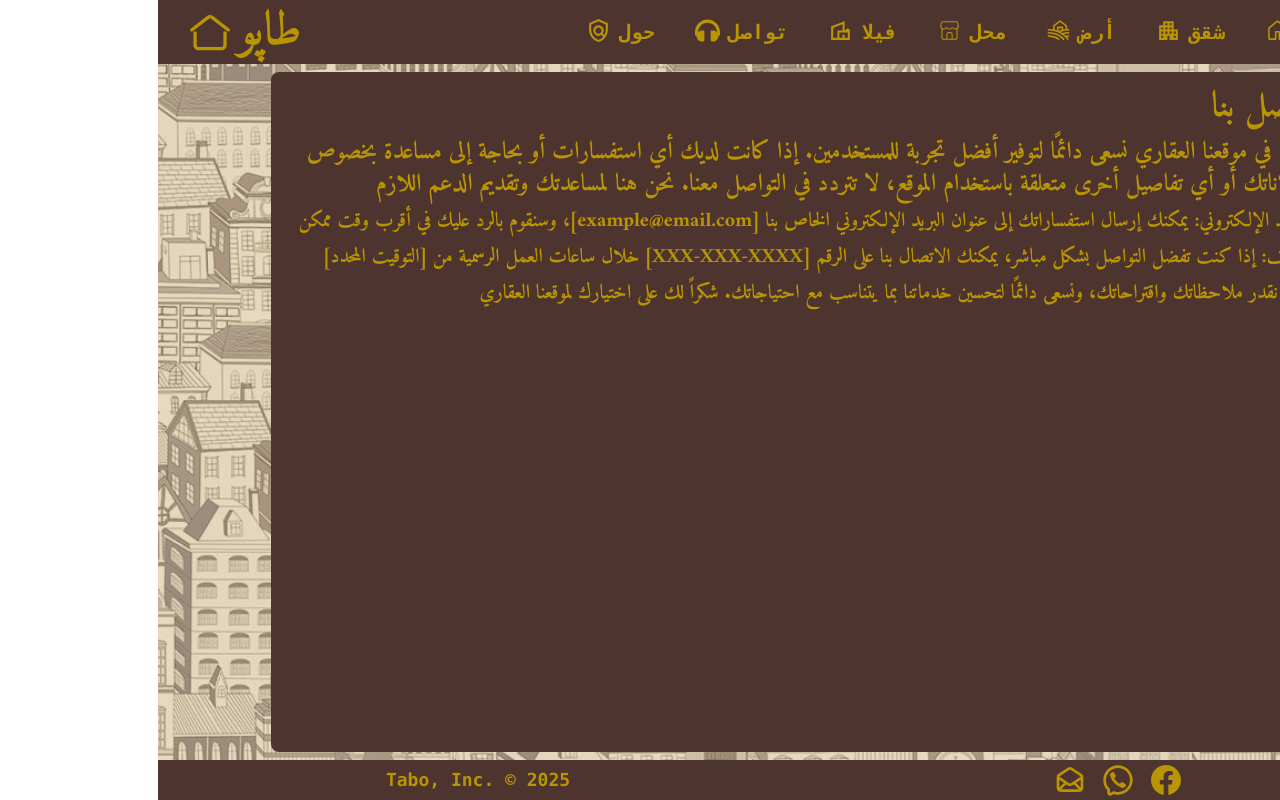
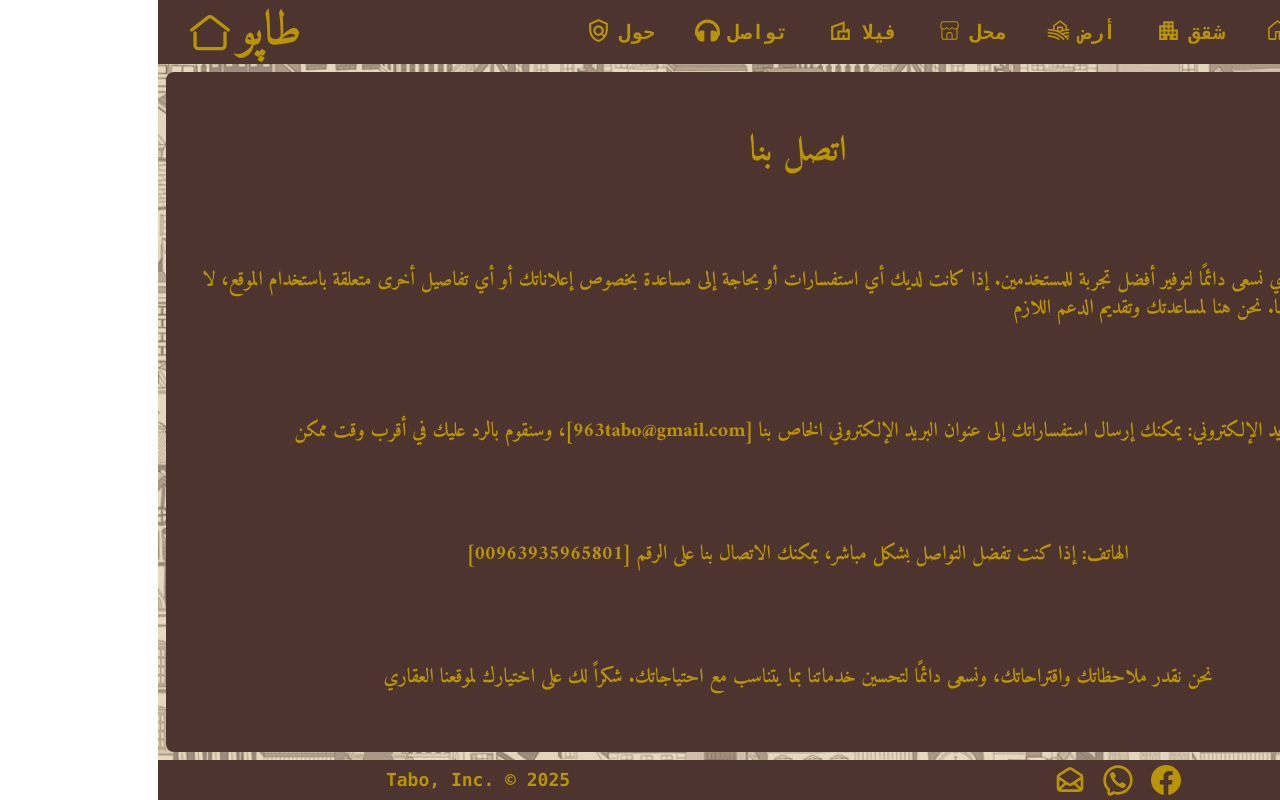
Before and after one commit to Ghayth-Sabeaallil/tabo, a React (Vite) app: page /#/contact in a window 1280 px wide. Built offline with nearby package versions, Linux system fonts and the light colour scheme; a web font is replaced by a local one.

Commit message:
add more info

```diff
--- a/src/App.tsx
+++ b/src/App.tsx
@@ -1,7 +1,7 @@
 import { HashRouter as Router, Route, Routes } from 'react-router-dom';
 import Home from './Pages/Home';
 import ContactUs from './Pages/ContactUs';
-import PrivacyPolicy from './Pages/PrivacyPolicy';
+import AboutPage from './Pages/About';
 import Item from './Pages/Item';
 import Apartments from './Pages/Apartments';
 import Farms from './Pages/Farms';
@@ -21,7 +21,7 @@ function App() {
         <Route path="/farms" element={<Farms />} />
         <Route path="/villas" element={<Villas />} />
         <Route path="/shops" element={<Shops />} />
-        <Route path="/privacyPolicy" element={<PrivacyPolicy />} />
+        <Route path="/about" element={<AboutPage />} />
         <Route path="/item" element={<Item />} />
         <Route path="*" element={<NoPageFound />} />
       </Routes>
--- a/src/Components/Header.tsx
+++ b/src/Components/Header.tsx
@@ -24,7 +24,7 @@ const Header = () => {
                         <Link to={"/shops"}><div className="text-xl font-mono cursor-pointer p-3 text-text border-black font-bold duration-500 hover:scale-125 hover:font-extrabold flex gap-2">محل<CiShop size={25} /></div></Link>
                         <Link to={"/villas"}><div className="text-xl font-mono cursor-pointer p-3 text-text border-black font-bold duration-500 hover:scale-125 hover:font-extrabold flex gap-2">فيلا<MdOutlineVilla size={25} /></div></Link>
                         <Link to={"/contact"}><div className="text-xl font-mono cursor-pointer p-3 text-text border-black font-bold duration-500 hover:scale-125 hover:font-extrabold flex gap-2">تواصل<FaHeadphones size={25} /></div></Link>
-                        <Link to={"/privacyPolicy"}><div className="text-xl font-mono cursor-pointer p-3 text-text border-black font-bold duration-500 hover:scale-125 hover:font-extrabold flex gap-2">حول<MdOutlinePolicy size={25} /></div></Link>
+                        <Link to={"/about"}><div className="text-xl font-mono cursor-pointer p-3 text-text border-black font-bold duration-500 hover:scale-125 hover:font-extrabold flex gap-2">حول<MdOutlinePolicy size={25} /></div></Link>
                     </div>
 
                     {/* Mobile Menu Button */}
--- a/src/Pages/About.tsx
+++ b/src/Pages/About.tsx
@@ -8,7 +8,7 @@ function AboutPage() {
         <>
             <Header />
             <main className="p-2 flex justify-center h-full">
-                <div className=" font-bold font-Amiri text-text text-base sm:text-base md:text-2xl flex flex-col overflow-auto p-4 gap-2 bg-header w-5/6 rounded-lg">
+                <div className=" font-bold font-Amiri text-text text-base sm:text-base md:text-2xl flex flex-col overflow-auto p-4 gap-2 bg-header w-full rounded-lg justify-around items-center">
                     <h1 className="text-4xl">حول</h1>
                     <h2 className="text-xl">مرحبًا بك في موقعنا، المنصة المثالية التي تتيح لك عرض والإطلاع على إعلانات الشقق، الفلل، والأراضي بمختلف المناطق. نحن نقدم مساحة مخصصة لعرض العقارات بمواصفاتها المختلفة، مما يسهل على المهتمين الوصول إلى خيارات تناسب احتياجاتهم وميزانياتهم</h2>
                     <h2 className="text-xl">يرجى التنويه إلى أن دورنا يقتصر فقط على توفير هذه المنصة الإعلانية لربط المعلنين بالمشترين المحتملين. نحن لا نتدخل في تفاصيل العمليات التجارية أو العقود، بل نتيح لك كمسؤول عن إعلانك التواصل المباشر مع الأطراف الأخرى لإتمام أي معاملات</h2>
--- a/src/Pages/ContactUs.tsx
+++ b/src/Pages/ContactUs.tsx
@@ -8,13 +8,13 @@ function ContactUsPage() {
         <>
             <Header />
             <main className="p-2 flex justify-center h-full">
-                <div className=" font-bold font-Amiri text-text text-base sm:text-base md:text-2xl flex flex-col overflow-auto p-4 gap-2 bg-header w-5/6 rounded-lg">
+                <div className="font-bold font-Amiri text-text text-base sm:text-base md:text-2xl flex flex-col overflow-auto p-4 gap-2 bg-header w-full rounded-lg justify-around items-center">
                     <h1 className="text-4xl">اتصل بنا</h1>
 
-                    <h2 className="text-2xl">نحن في موقعنا العقاري نسعى دائمًا لتوفير أفضل تجربة للمستخدمين. إذا كانت لديك أي استفسارات أو بحاجة إلى مساعدة بخصوص إعلاناتك أو أي تفاصيل أخرى متعلقة باستخدام الموقع، لا تتردد في التواصل معنا. نحن هنا لمساعدتك وتقديم الدعم اللازم</h2>
+                    <h2 className="text-xl">نحن في موقعنا العقاري نسعى دائمًا لتوفير أفضل تجربة للمستخدمين. إذا كانت لديك أي استفسارات أو بحاجة إلى مساعدة بخصوص إعلاناتك أو أي تفاصيل أخرى متعلقة باستخدام الموقع، لا تتردد في التواصل معنا. نحن هنا لمساعدتك وتقديم الدعم اللازم</h2>
 
-                    <h3 className="text-xl">البريد الإلكتروني: يمكنك إرسال استفساراتك إلى عنوان البريد الإلكتروني الخاص بنا [example@email.com]، وسنقوم بالرد عليك في أقرب وقت ممكن</h3>
-                    <h3 className="text-xl">الهاتف: إذا كنت تفضل التواصل بشكل مباشر، يمكنك الاتصال بنا على الرقم [XXX-XXX-XXXX] خلال ساعات العمل الرسمية من [التوقيت المحدد]</h3>
+                    <h3 className="text-xl">البريد الإلكتروني: يمكنك إرسال استفساراتك إلى عنوان البريد الإلكتروني الخاص بنا [963tabo@gmail.com]، وسنقوم بالرد عليك في أقرب وقت ممكن</h3>
+                    <h3 className="text-xl">الهاتف: إذا كنت تفضل التواصل بشكل مباشر، يمكنك الاتصال بنا على الرقم [00963935965801]</h3>
 
                     <h3 className="text-xl">نحن نقدر ملاحظاتك واقتراحاتك، ونسعى دائمًا لتحسين خدماتنا بما يتناسب مع احتياجاتك. شكراً لك على اختيارك لموقعنا العقاري</h3>
                 </div>
```
Also changed, not shown: src/Components/Item.tsx (+9 -1 lines).
